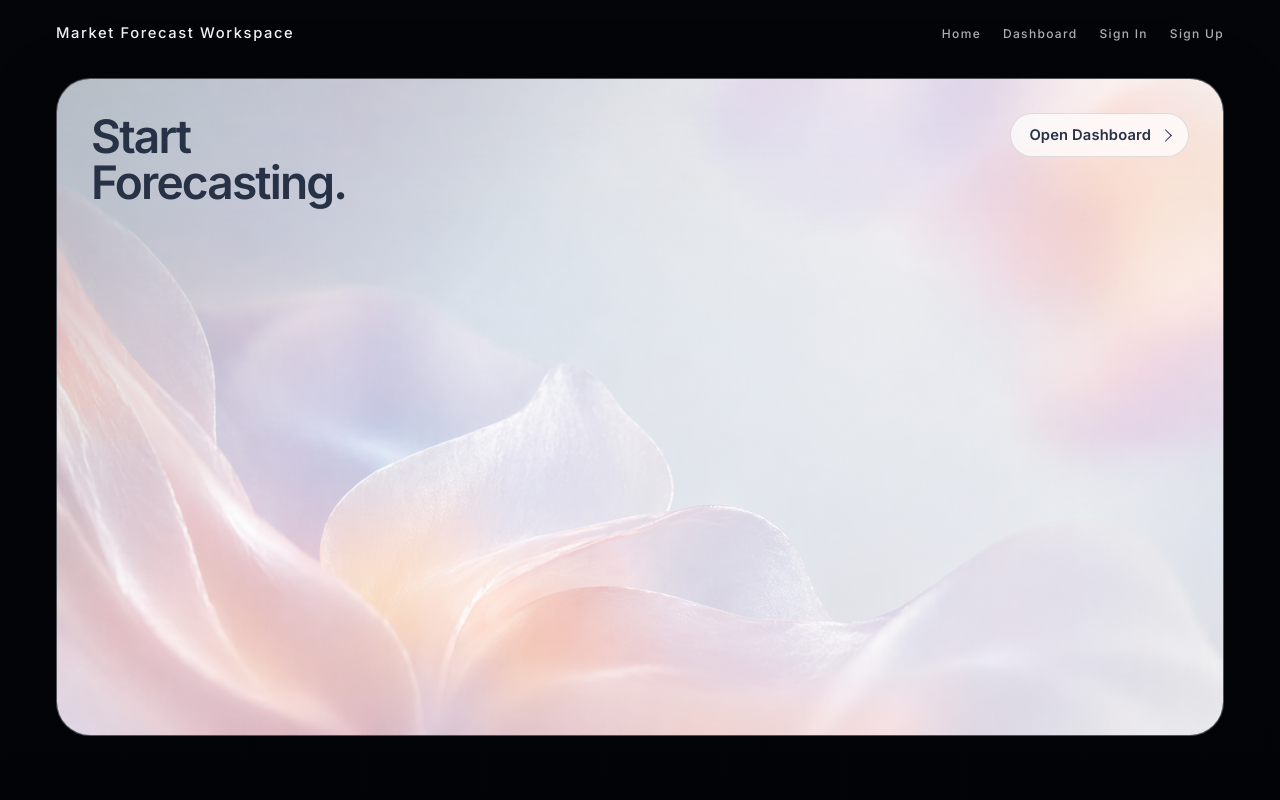
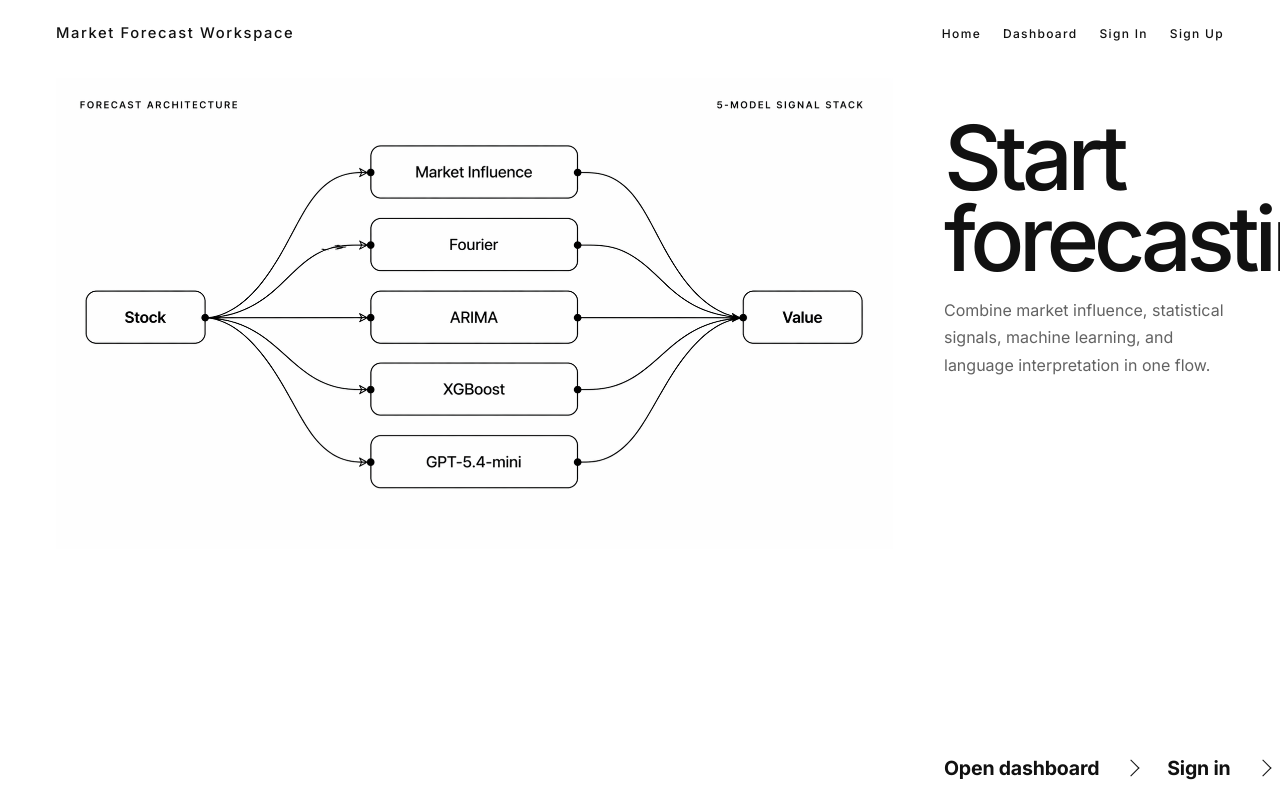
Before and after one commit to Harrrrrrrrrrrry/ForecastWorkspace, a Next.js app in the folder frontend/: page / in a window 1280 px wide. Shown: the top 800 px of the page. Built offline with nearby package versions, Linux system fonts and the light colour scheme; no server answers.

Commit message:
Apr 24: Bug fixing

```diff
--- a/frontend/app/globals.css
+++ b/frontend/app/globals.css
@@ -1574,6 +1574,141 @@ input {
   color: var(--spectral-white);
 }
 
+.forecast-home {
+  background: #ffffff;
+  color: #111111;
+}
+
+.forecast-home .landing-overlay {
+  background: rgba(255, 255, 255, 0.94);
+}
+
+.forecast-home .landing-brand,
+.forecast-home .landing-links,
+.forecast-home .nav-user,
+.forecast-home .nav-link-button {
+  color: #111111;
+}
+
+.forecast-home .nav-user-role {
+  border-color: rgba(17, 17, 17, 0.14);
+  color: rgba(17, 17, 17, 0.58);
+}
+
+.forecast-home .landing-links a:hover,
+.forecast-home .nav-link-button:hover {
+  color: #000000;
+}
+
+.forecast-home-hero {
+  min-height: 100vh;
+}
+
+.forecast-hero-layout {
+  display: grid;
+  grid-template-columns: minmax(760px, 1.72fr) minmax(280px, 0.48fr);
+  gap: clamp(28px, 4vw, 64px);
+  align-items: start;
+  width: min(100%, 1380px);
+  margin: 0;
+}
+
+.forecast-diagram-image {
+  display: block;
+  width: auto;
+  max-width: 100%;
+  height: auto;
+  border-radius: 0;
+  justify-self: start;
+}
+
+.forecast-side-panel {
+  display: grid;
+  grid-template-rows: 1fr auto;
+  align-items: flex-start;
+  min-height: 720px;
+  padding: 40px 0 14px;
+}
+
+.forecast-side-copy {
+  display: grid;
+  gap: 18px;
+}
+
+.forecast-side-kicker {
+  color: rgba(17, 17, 17, 0.48);
+  font-size: 0.76rem;
+  font-weight: 700;
+  letter-spacing: 0.18em;
+  text-transform: uppercase;
+}
+
+.forecast-side-copy h1 {
+  margin: 0;
+  max-width: 5.5ch;
+  color: #111111;
+  font-size: clamp(3.6rem, 7vw, 6.1rem);
+  line-height: 0.9;
+  letter-spacing: -0.06em;
+  font-weight: 500;
+}
+
+.forecast-side-copy p {
+  max-width: 30ch;
+  margin: 0;
+  color: rgba(17, 17, 17, 0.66);
+  font-size: 1rem;
+  line-height: 1.7;
+}
+
+.forecast-link-row {
+  display: flex;
+  align-items: center;
+  gap: 20px;
+  flex-wrap: nowrap;
+}
+
+.forecast-dashboard-link,
+.forecast-secondary-link {
+  display: inline-flex;
+  align-items: center;
+  gap: 16px;
+  color: #111111;
+  width: fit-content;
+  padding: 0;
+  font-size: 1.22rem;
+  font-weight: 700;
+  letter-spacing: -0.01em;
+  white-space: nowrap;
+  transition:
+    transform 180ms ease,
+    color 180ms ease;
+}
+
+.forecast-dashboard-link:hover,
+.forecast-secondary-link:hover {
+  transform: translateY(-2px);
+  color: rgba(17, 17, 17, 0.72);
+}
+
+
+
+.forecast-dashboard-link-arrow {
+  display: grid;
+  place-items: center;
+  width: 32px;
+  aspect-ratio: 1;
+}
+
+.forecast-dashboard-link-arrow::before {
+  content: "";
+  width: 11px;
+  height: 11px;
+  border-top: 1.8px solid currentColor;
+  border-right: 1.8px solid currentColor;
+  transform: rotate(45deg);
+}
+
 .story-layout {
   display: grid;
   grid-template-columns: minmax(280px, 0.72fr) minmax(0, 1fr);
@@ -1669,6 +1804,20 @@ input {
 
   .landing-model-list {
     grid-template-columns: repeat(3, minmax(0, 1fr));
+  }
+
+  .forecast-hero-layout {
+    grid-template-columns: 1fr;
+  }
+
+  .forecast-side-panel {
+    min-height: auto;
+    gap: 48px;
+    padding: 8px 0 56px;
+  }
+
+  .forecast-side-copy h1 {
+    max-width: none;
   }
 
   .mission-nav {
@@ -1729,6 +1878,18 @@ input {
     grid-template-columns: 1fr;
   }
 
+  .forecast-side-copy h1 {
+    font-size: clamp(2.8rem, 12vw, 4.2rem);
+  }
+
+  .forecast-side-copy p {
+    font-size: 0.94rem;
+  }
+
+  .forecast-dashboard-link {
+    font-size: 1.08rem;
+  }
+
   .hero-copy h1 {
     font-size: 1.5rem;
   }
--- a/frontend/components/home-page.tsx
+++ b/frontend/components/home-page.tsx
@@ -2,15 +2,9 @@
 
 import Image from "next/image";
 import Link from "next/link";
-import { FormEvent, useEffect, useState } from "react";
+import { useEffect, useState } from "react";
 
-import {
-  AuthUser,
-  StockHistoryPoint,
-  StockHistoryResponse,
-  fetchCurrentUser,
-  fetchStockHistory,
-} from "@/lib/api";
+import { AuthUser, fetchCurrentUser } from "@/lib/api";
 import {
   AUTH_STATE_EVENT,
   clearStoredAuthSession,
@@ -18,157 +12,8 @@ import {
   updateStoredAuthUser,
 } from "@/lib/auth";
 
-const DEFAULT_TICKER = "AAPL";
-const LOOKBACK_DAYS = 90;
-const PRESET_TICKERS = ["AAPL", "MSFT", "NVDA", "SPY"];
-const FEATURE_TABS = [
-  {
-    id: "forecast",
-    title: "Forecast boards",
-    eyebrow: "Model workspace",
-    description:
-      "Generate a dedicated board for each ticker with ensemble output, benchmarks, diagnostics, and warning states in one place.",
-    points: [
-      "Batch ticker submission with per-stock cards",
-      "Forecast horizon and analysis window controls",
-      "Benchmark correlation and model diagnostics",
-    ],
-  },
-  {
-    id: "explain",
-    title: "Plain-language explanations",
-    eyebrow: "GPT layer",
-    description:
-      "Once a forecast loads, the explanation panel translates the model signal, reliability profile, and limitations into readable language.",
-    points: [
-      "Narrative signal summary per forecast",
-      "Reliability and limitation breakdowns",
-      "Fast follow-up context for non-quant users",
-    ],
-  },
-  {
-    id: "access",
-    title: "Access-aware entry flow",
-    eyebrow: "Account system",
-    description:
-      "The frontend already supports sign-in, sign-up, session storage, and authenticated calls, so the landing page can route users cleanly by state.",
-    points: [
-      "Local session persistence in the browser",
-      "Approved and pending account states",
-      "Clear split between public preview and protected tools",
-    ],
-  },
-] as const;
-
-const MODEL_STACK = [
-  {
-    name: "Market Influence",
-    keywords: ["benchmark link", "beta projection", "core path"],
-  },
-  {
-    name: "Fourier",
-    keywords: ["cyclical signal", "price rhythm", "pattern fit"],
-  },
-  {
-    name: "ARIMA",
-    keywords: ["time series", "local fit", "trend memory"],
-  },
-  {
-    name: "XGBoost",
-    keywords: ["lag features", "return learning", "ml curve"],
-  },
-  {
-    name: "GPT-5.4-mini",
-    keywords: ["explanation layer", "plain language", "not prediction"],
-  },
-] as const;
-
-type FeatureTabId = (typeof FEATURE_TABS)[number]["id"];
-
-function formatCurrency(value: number | null): string {
-  if (value == null || Number.isNaN(value)) {
-    return "--";
-  }
-
-  return new Intl.NumberFormat("en-US", {
-    style: "currency",
-    currency: "USD",
-    maximumFractionDigits: 2,
-  }).format(value);
-}
-
-function formatPercent(value: number | null): string {
-  if (value == null || Number.isNaN(value)) {
-    return "--";
-  }
-
-  const sign = value > 0 ? "+" : "";
-  return `${sign}${value.toFixed(2)}%`;
-}
-
-function getLatestPoint(history: StockHistoryResponse | null): StockHistoryPoint | null {
-  return history?.points.at(-1) ?? null;
-}
-
-function getRange(history: StockHistoryResponse | null): { low: number | null; high: number | null } {
-  if (!history || history.points.length === 0) {
-    return { low: null, high: null };
-  }
-
-  let low = history.points[0].close;
-  let high = history.points[0].close;
-
-  for (const point of history.points) {
-    low = Math.min(low, point.close);
-    high = Math.max(high, point.close);
-  }
-
-  return { low, high };
-}
-
-function getReturnPercent(history: StockHistoryResponse | null): number | null {
-  if (!history || history.points.length < 2) {
-    return null;
-  }
-
-  const first = history.points[0].close;
-  const last = history.points.at(-1)?.close ?? null;
-
-  if (!last || first === 0) {
-    return null;
-  }
-
-  return ((last - first) / first) * 100;
-}
-
-function buildSparklinePath(points: StockHistoryPoint[]): string {
-  if (points.length === 0) {
-    return "";
-  }
-
-  const width = 320;
-  const height = 120;
-  const closes = points.map((point) => point.close);
-  const min = Math.min(...closes);
-  const max = Math.max(...closes);
-  const range = max - min || 1;
-
-  return points
-    .map((point, index) => {
-      const x = (index / Math.max(points.length - 1, 1)) * width;
-      const y = height - ((point.close - min) / range) * height;
-      return `${index === 0 ? "M" : "L"} ${x.toFixed(2)} ${y.toFixed(2)}`;
-    })
-    .join(" ");
-}
-
 export function HomePageShell() {
   const [currentUser, setCurrentUser] = useState<AuthUser | null>(null);
-  const [ticker, setTicker] = useState(DEFAULT_TICKER);
-  const [history, setHistory] = useState<StockHistoryResponse | null>(null);
-  const [error, setError] = useState<string | null>(null);
-  const [isLoading, setIsLoading] = useState(false);
-  const [activeTab, setActiveTab] = useState<FeatureTabId>("forecast");
 
   useEffect(() => {
     let isActive = true;
@@ -215,56 +60,16 @@ export function HomePageShell() {
     };
   }, []);
 
-  useEffect(() => {
-    void runLookup(DEFAULT_TICKER);
-  }, []);
-
-  async function runLookup(nextTicker: string) {
-    const normalizedTicker = nextTicker.trim().toUpperCase();
-
-    if (!normalizedTicker) {
-      setError("Enter a stock ticker to preview recent market behavior.");
-      setHistory(null);
-      return;
-    }
-
-    setTicker(normalizedTicker);
-    setIsLoading(true);
-    setError(null);
-
-    try {
-      const response = await fetchStockHistory(normalizedTicker, LOOKBACK_DAYS);
-      setHistory(response);
-    } catch (requestError) {
-      const message =
-        requestError instanceof Error ? requestError.message : "Failed to load market preview.";
-      setError(message);
-      setHistory(null);
-    } finally {
-      setIsLoading(false);
-    }
-  }
-
-  async function handleSubmit(event: FormEvent<HTMLFormElement>) {
-    event.preventDefault();
-    await runLookup(ticker);
-  }
-
   function handleSignOut() {
     clearStoredAuthSession();
     setCurrentUser(null);
   }
 
-  const latestPoint = getLatestPoint(history);
-  const range = getRange(history);
-  const returnPercent = getReturnPercent(history);
-  const activeFeature = FEATURE_TABS.find((feature) => feature.id === activeTab) ?? FEATURE_TABS[0];
-  const sparklinePath = buildSparklinePath(history?.points ?? []);
+  return (
+    <main className="landing-shell forecast-home">
+      <section className="scene landing-hero forecast-home-hero">
+        <div className="scene-overlay landing-overlay" />
 
-  return (
-    <main className="landing-shell">
-      <section className="scene landing-hero">
-        <div className="scene-overlay landing-overlay" />
         <header className="mission-nav landing-nav">
           <Link className="nav-mark landing-brand" href="/">
             Market Forecast Workspace
@@ -292,58 +97,44 @@ export function HomePageShell() {
           </div>
         </header>
 
-        <div className="landing-image-stage landing-reveal">
-          <div className="landing-image-frame">
+        <div className="forecast-hero-layout landing-reveal">
           <Image
-              alt="Soft abstract homepage hero artwork"
-              className="landing-hero-image"
+            alt="Forecast architecture diagram"
+            className="forecast-diagram-image"
             height={941}
             priority
-              src="/images/home-hero-soft.png"
+            src="/images/forecast-architecture-reference.png"
             width={1672}
           />
-            <div className="landing-image-overlay">
-              <div className="landing-image-copy">
-                <h2>Start Forecasting.</h2>
-              </div>
-              <Link className="landing-image-button" href="/dashboard">
-                Open Dashboard
-                <span aria-hidden="true" className="landing-image-button-arrow" />
-              </Link>
-            </div>
-          </div>
-        </div>
-      </section>
-      <section className="landing-section landing-section-compact">
-        <div className="landing-models-panel landing-models-panel-standalone landing-reveal">
-          <div className="landing-section-head landing-models-head">
-            <h2 className="landing-section-title">Models behind the forecast</h2>
+
+          <aside className="forecast-side-panel">
+            <div className="forecast-side-copy">
+              <h1>Start forecasting.</h1>
               <p>
-              The platform predicts prices with mathematical and machine-learning models, then uses a
-              separate explanation layer to translate the result into readable language.
+                Combine market influence, statistical signals, machine learning, and language
+                interpretation in one flow.
               </p>
             </div>
 
-          <div className="landing-model-list">
-            {MODEL_STACK.map((model) => (
-              <article className="landing-model-card" key={model.name}>
-                <h3>{model.name}</h3>
-                <span aria-hidden="true" className="landing-model-divider" />
-                <p>{model.keywords.join(" / ")}</p>
-              </article>
-            ))}
+            <div className="forecast-link-row">
+              <Link className="forecast-dashboard-link" href="/dashboard">
+                Open dashboard
+                <span aria-hidden="true" className="forecast-dashboard-link-arrow" />
+              </Link>
+              {!currentUser ? (
+                <>
+                  <Link className="forecast-secondary-link" href="/sign-in">
+                    Sign in
+                    <span aria-hidden="true" className="forecast-dashboard-link-arrow" />
+                  </Link>
+                  <Link className="forecast-secondary-link" href="/sign-up">
+                    Sign up
+                    <span aria-hidden="true" className="forecast-dashboard-link-arrow" />
+                  </Link>
+                </>
+              ) : null}
             </div>
-        </div>
-      </section>
-
-      <section className="landing-section landing-section-compact">
-        <div className="landing-auth-cta landing-reveal">
-          <Link className="landing-auth-button landing-auth-button-secondary" href="/sign-in">
-            Sign In
-          </Link>
-          <Link className="landing-auth-button landing-auth-button-primary" href="/sign-up">
-            Sign Up
-          </Link>
+          </aside>
         </div>
       </section>
     </main>
```
Also changed, not shown: frontend/public/images/forecast-architecture-reference.png (added). Lines whose indentation alone changed are shown as unchanged.
